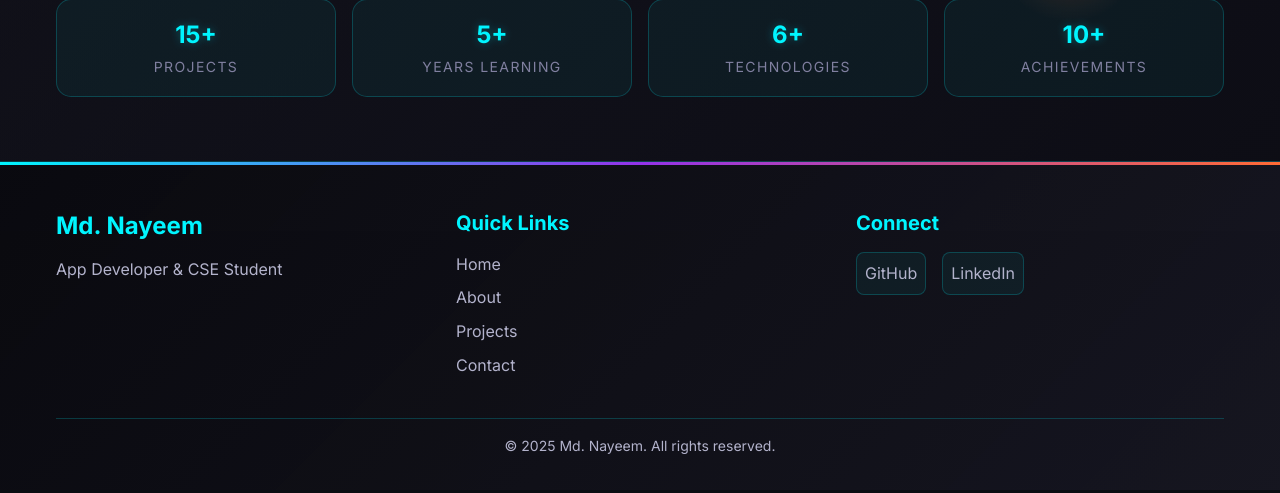
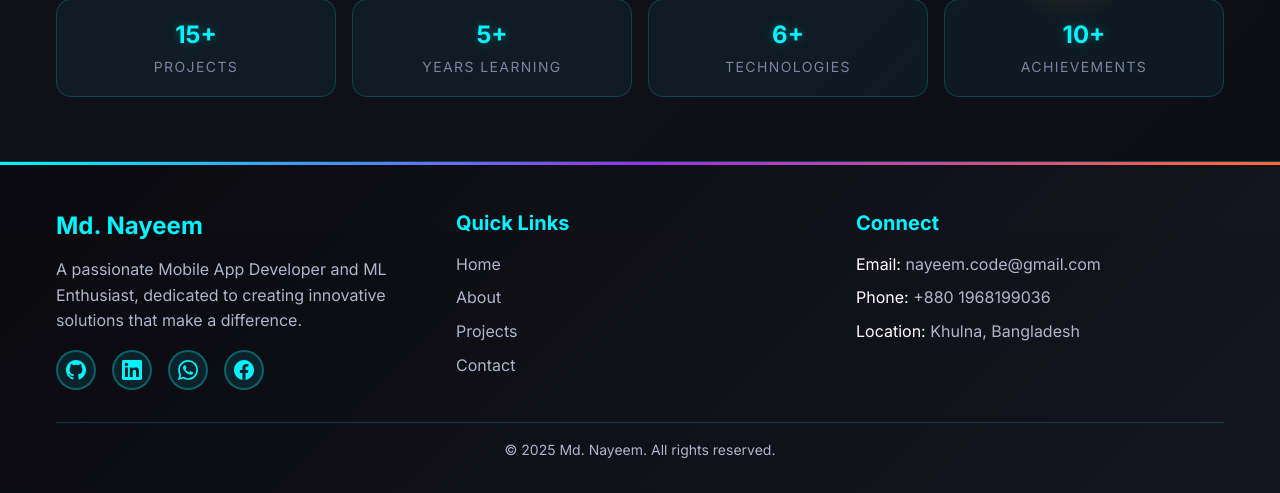
Before and after one commit to codernayeem/portfolio-academic, a PHP site: page /portfolio-academic/ in a window 1280 px wide. Shown: the part 1369-1862 px from the top of the page. Run offline with PHP 8.4, Linux system fonts and the light colour scheme; data that the repository does not hold is empty.

Commit message:
updated footer

```diff
--- a/includes/footer.php
+++ b/includes/footer.php
@@ -5,7 +5,30 @@
             <div class="footer-content">
                 <div class="footer-section">
                     <h3>Md. Nayeem</h3>
-                    <p>App Developer & CSE Student</p>
+                    <p>A passionate Mobile App Developer and ML Enthusiast, dedicated to creating innovative solutions that make a difference.</p>
+
+                    <div class="hero-social">
+                        <a href="https://github.com/codernayeem" target="_blank" class="social-link">
+                            <svg width="20" height="20" viewBox="0 0 24 24" fill="currentColor">
+                                <path d="M12 0C5.374 0 0 5.373 0 12c0 5.302 3.438 9.8 8.207 11.387.599.111.793-.261.793-.577v-2.234c-3.338.726-4.033-1.416-4.033-1.416-.546-1.387-1.333-1.756-1.333-1.756-1.089-.745.083-.729.083-.729 1.205.084 1.839 1.237 1.839 1.237 1.07 1.834 2.807 1.304 3.492.997.107-.775.418-1.305.762-1.604-2.665-.305-5.467-1.334-5.467-5.931 0-1.311.469-2.381 1.236-3.221-.124-.303-.535-1.524.117-3.176 0 0 1.008-.322 3.301 1.23A11.509 11.509 0 0112 5.803c1.02.005 2.047.138 3.006.404 2.291-1.552 3.297-1.23 3.297-1.23.653 1.653.242 2.874.118 3.176.77.84 1.235 1.911 1.235 3.221 0 4.609-2.807 5.624-5.479 5.921.43.372.823 1.102.823 2.222v3.293c0 .319.192.694.801.576C20.566 21.797 24 17.3 24 12c0-6.627-5.373-12-12-12z"/>
+                            </svg>
+                        </a>
+                        <a href="https://linkedin.com/in/your-profile" target="_blank" class="social-link">
+                            <svg width="20" height="20" viewBox="0 0 24 24" fill="currentColor">
+                                <path d="M20.447 20.452h-3.554v-5.569c0-1.328-.027-3.037-1.852-3.037-1.853 0-2.136 1.445-2.136 2.939v5.667H9.351V9h3.414v1.561h.046c.477-.9 1.637-1.85 3.37-1.85 3.601 0 4.267 2.37 4.267 5.455v6.286zM5.337 7.433c-1.144 0-2.063-.926-2.063-2.065 0-1.138.92-2.063 2.063-2.063 1.14 0 2.064.925 2.064 2.063 0 1.139-.925 2.065-2.064 2.065zm1.782 13.019H3.555V9h3.564v11.452zM22.225 0H1.771C.792 0 0 .774 0 1.729v20.542C0 23.227.792 24 1.771 24h20.451C23.2 24 24 23.227 24 22.271V1.729C24 .774 23.2 0 22.222 0h.003z"/>
+                            </svg>
+                        </a>
+                        <a href="https://wa.me/your-number" target="_blank" class="social-link">
+                            <svg width="20" height="20" viewBox="0 0 24 24" fill="currentColor">
+                                <path d="M17.472 14.382c-.297-.149-1.758-.867-2.03-.967-.273-.099-.471-.148-.67.15-.197.297-.767.966-.94 1.164-.173.199-.347.223-.644.075-.297-.15-1.255-.463-2.39-1.475-.883-.788-1.48-1.761-1.653-2.059-.173-.297-.018-.458.13-.606.134-.133.298-.347.446-.52.149-.174.198-.298.298-.497.099-.198.05-.371-.025-.52-.075-.149-.669-1.612-.916-2.207-.242-.579-.487-.5-.669-.51-.173-.008-.371-.01-.57-.01-.198 0-.52.074-.792.372-.272.297-1.04 1.016-1.04 2.479 0 1.462 1.065 2.875 1.213 3.074.149.198 2.096 3.2 5.077 4.487.709.306 1.262.489 1.694.625.712.227 1.36.195 1.871.118.571-.085 1.758-.719 2.006-1.413.248-.694.248-1.289.173-1.413-.074-.124-.272-.198-.57-.347m-5.421 7.403h-.004a9.87 9.87 0 01-5.031-1.378l-.361-.214-3.741.982.998-3.648-.235-.374a9.86 9.86 0 01-1.51-5.26c.001-5.45 4.436-9.884 9.888-9.884 2.64 0 5.122 1.03 6.988 2.898a9.825 9.825 0 012.893 6.994c-.003 5.45-4.437 9.884-9.885 9.884m8.413-18.297A11.815 11.815 0 0012.05 0C5.495 0 .16 5.335.157 11.892c0 2.096.547 4.142 1.588 5.945L.057 24l6.305-1.654a11.882 11.882 0 005.683 1.448h.005c6.554 0 11.89-5.335 11.893-11.893A11.821 11.821 0 0020.885 3.488"/>
+                            </svg>
+                        </a>
+                        <a href="https://facebook.com/your-profile" target="_blank" class="social-link">
+                            <svg width="20" height="20" viewBox="0 0 24 24" fill="currentColor">
+                                <path d="M24 12.073c0-6.627-5.373-12-12-12s-12 5.373-12 12c0 5.99 4.388 10.954 10.125 11.854v-8.385H7.078v-3.47h3.047V9.43c0-3.007 1.792-4.669 4.533-4.669 1.312 0 2.686.235 2.686.235v2.953H15.83c-1.491 0-1.956.925-1.956 1.874v2.25h3.328l-.532 3.47h-2.796v8.385C19.612 23.027 24 18.062 24 12.073z"/>
+                            </svg>
+                        </a>
+                    </div>
                 </div>
                 <div class="footer-section">
                     <h4>Quick Links</h4>
@@ -18,10 +41,11 @@
                 </div>
                 <div class="footer-section">
                     <h4>Connect</h4>
-                    <div class="social-links">
-                        <a href="https://github.com/codernayeem" target="_blank">GitHub</a>
-                        <a href="https://linkedin.com/in/codernayeem" target="_blank">LinkedIn</a>
-                    </div>
+                    <ul>
+                        <li>Email: <a href="mailto:nayeem.code@gmail.com">nayeem.code@gmail.com</a></li>
+                        <li>Phone: <a href="tel:+8801968199036">+880 1968199036</a></li>
+                        <li>Location: <a href="https://maps.app.goo.gl/ugcFr5fCNVEKxpxg6" target="_blank">Khulna, Bangladesh</a></li>
+                    </ul>
                 </div>
             </div>
             <div class="footer-bottom">
```
